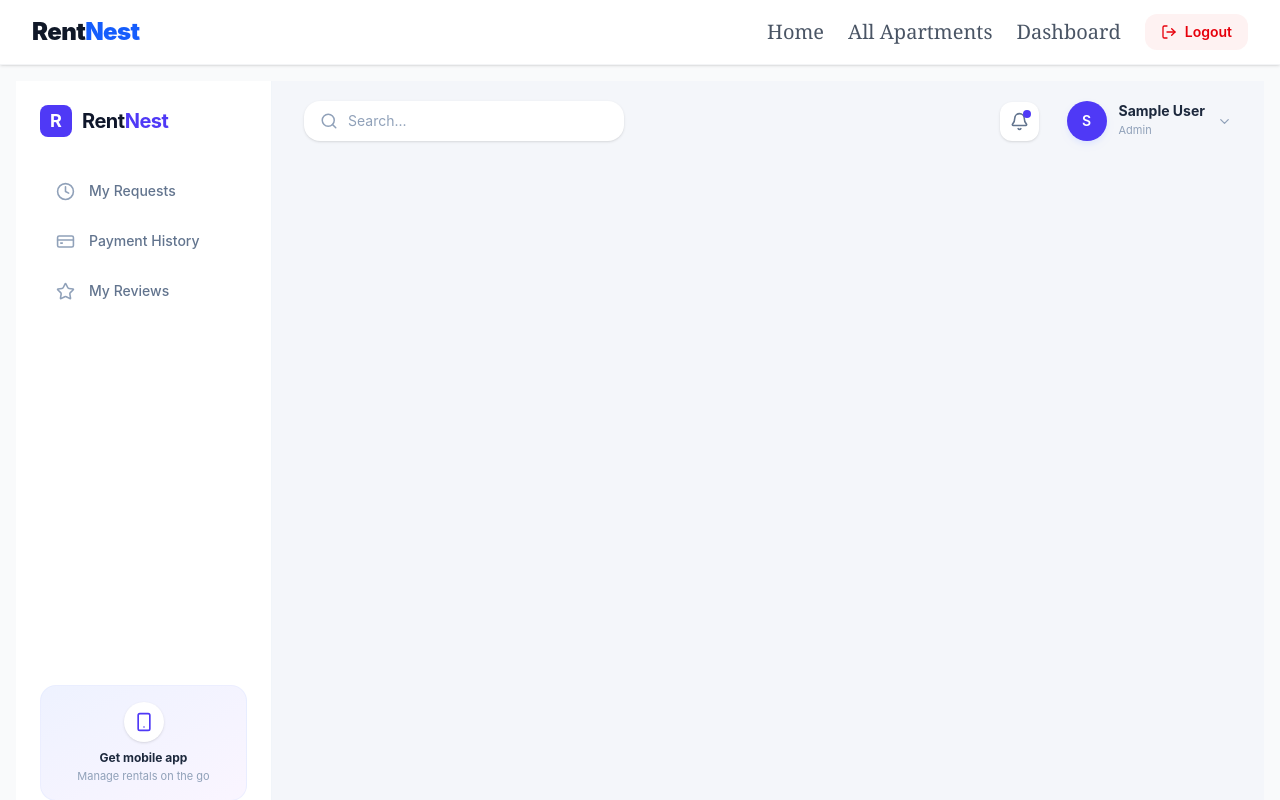
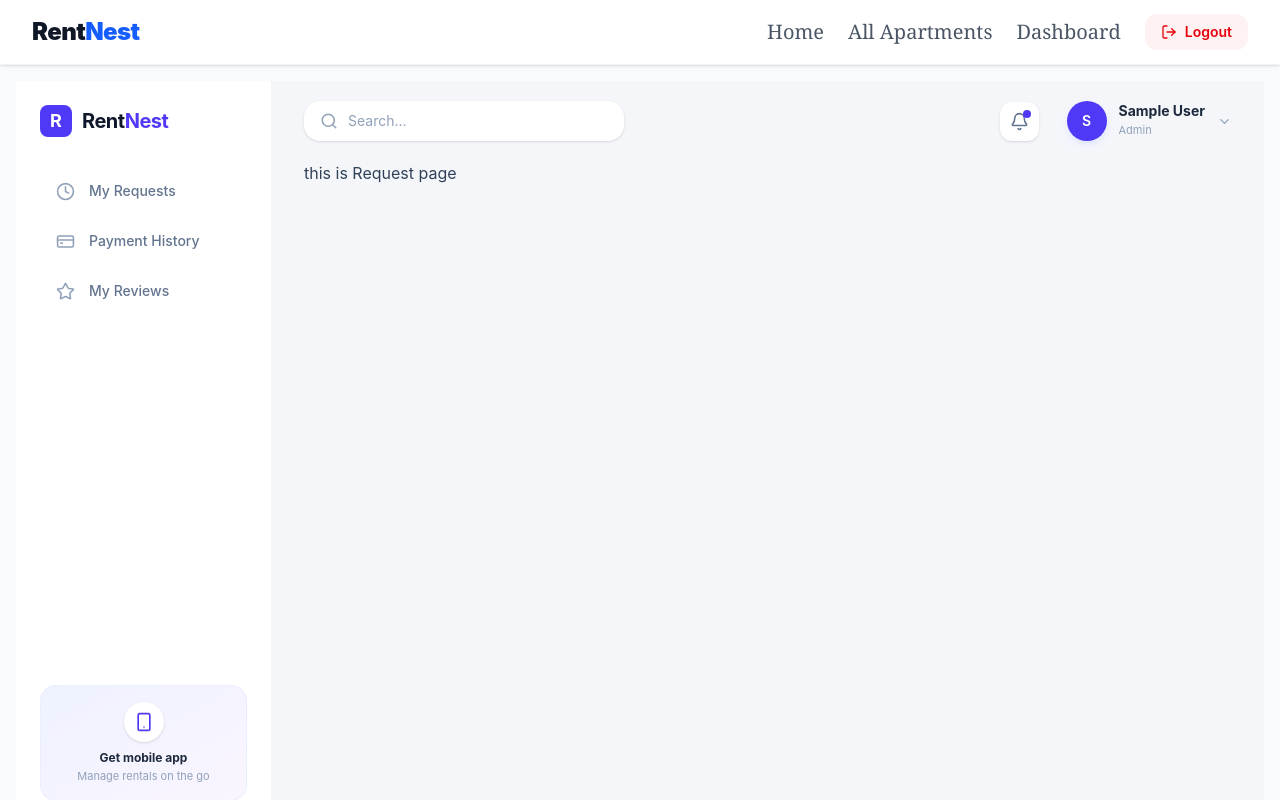
Before and after one commit to saifur2468/L2-A5-Nextjs, a Next.js app: page /Dashborad/landlord/request in a window 1280 px wide. Shown: the top 800 px of the page. Built offline with nearby package versions, Linux system fonts and the light colour scheme; sample sign-in values are in the browser's storage.

Commit message:
fix payment histroy problem solve

```diff
--- a/app/Dashborad/landlord/rentalRequest/page.tsx
+++ b/app/Dashborad/landlord/rentalRequest/page.tsx
@@ -1,7 +1,7 @@
 'use client';
 
 import { useState, useEffect } from 'react';
-import { RentalRequest } from '@/types';
+import { RentalRequest } from '../../../dashborad/landlord/types';
 
 export default function RentalRequestPage() {
   const [requests, setRequests] = useState<RentalRequest[]>([]);
--- a/app/Dashborad/landlord/request/page.tsx
+++ b/app/Dashborad/landlord/request/page.tsx
@@ -3,7 +3,7 @@ import React from 'react';
 const page = () => {
     return (
         <div>
-
+            <h1>this is Request page</h1>
         </div>
     );
 };
```
